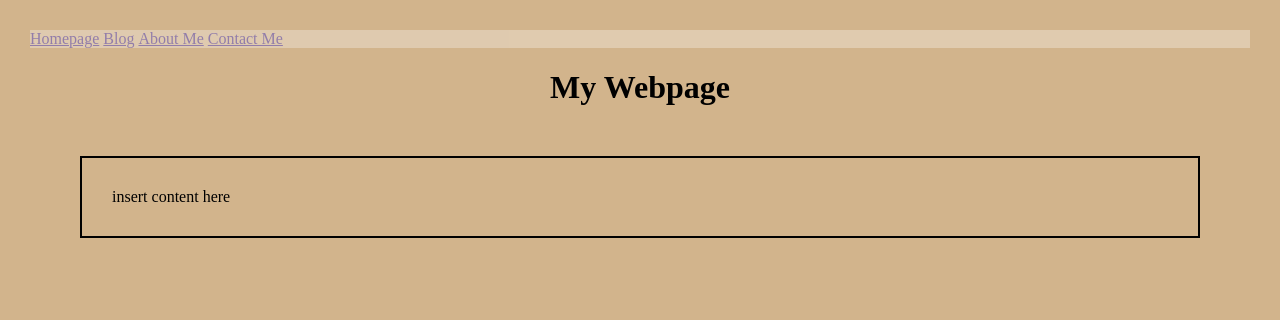
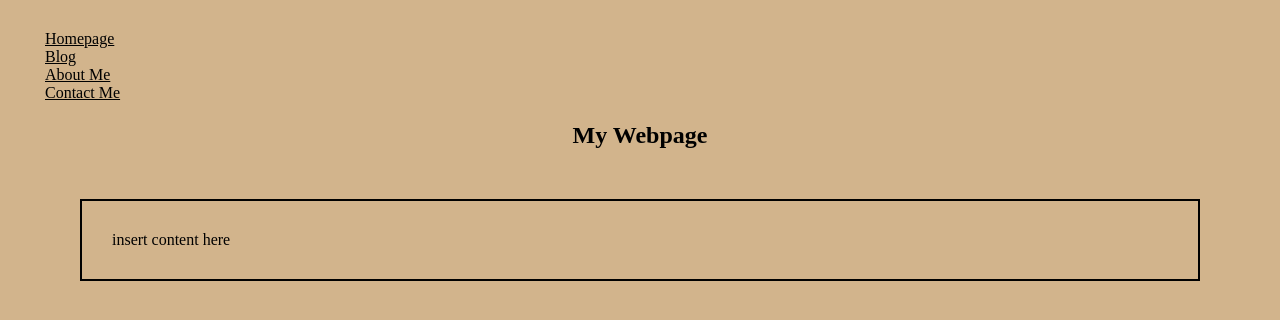
Before and after one commit to jennikimfer/jennikimfer.github.io, a plain HTML site: page index.html in a window 1280 px wide. Drawn offline with Linux system fonts and the light colour scheme; files that its build step writes are made by us from their sources.

Commit message:
7/9/2020 link style updated

```diff
--- a/css/styles.css
+++ b/css/styles.css
@@ -32,6 +32,16 @@ p {
     margin: 50px
 }
 
+ul {
+    list-style-type: none;
+    margin: 0;
+    padding: 0;
+    overflow: hidden;
+    position: -webkit-sticky;
+    position: stick;
+    top: 0;
+}
+
 /* class selectors */
 .entry {
     text-align: left;
@@ -49,14 +59,14 @@ p {
 }
 
 /* links */
-a.nav:link {
-    background-color: white;
+li a {
+    display: white;
     color: black;
     border: hidden;
     padding: 10px 15px;
     text-align: center;
 }
-a.nav:hover {
+li a:hover {
     background-color: brown;
     color: white;
 }
--- a/index.html
+++ b/index.html
@@ -12,14 +12,12 @@
     </head>
 
     <nav>
-        <ul class="nav">
+        <ul>
             <li><a href="https://jennikimfer.github.io">Homepage</a></li>
             <li><a href="html/blog.html">Blog</a></li>
             <li><a href="html/about.html">About Me</a></li>
             <li><a href="html/contact.html">Contact Me</a></li>
         </ul>
-    </nav>
-
     <body>
         <h1 align="center">My Webpage</h1>
         <p>insert content here</p>
```
Also changed, not shown: TODO.txt (+0 -10 lines).
